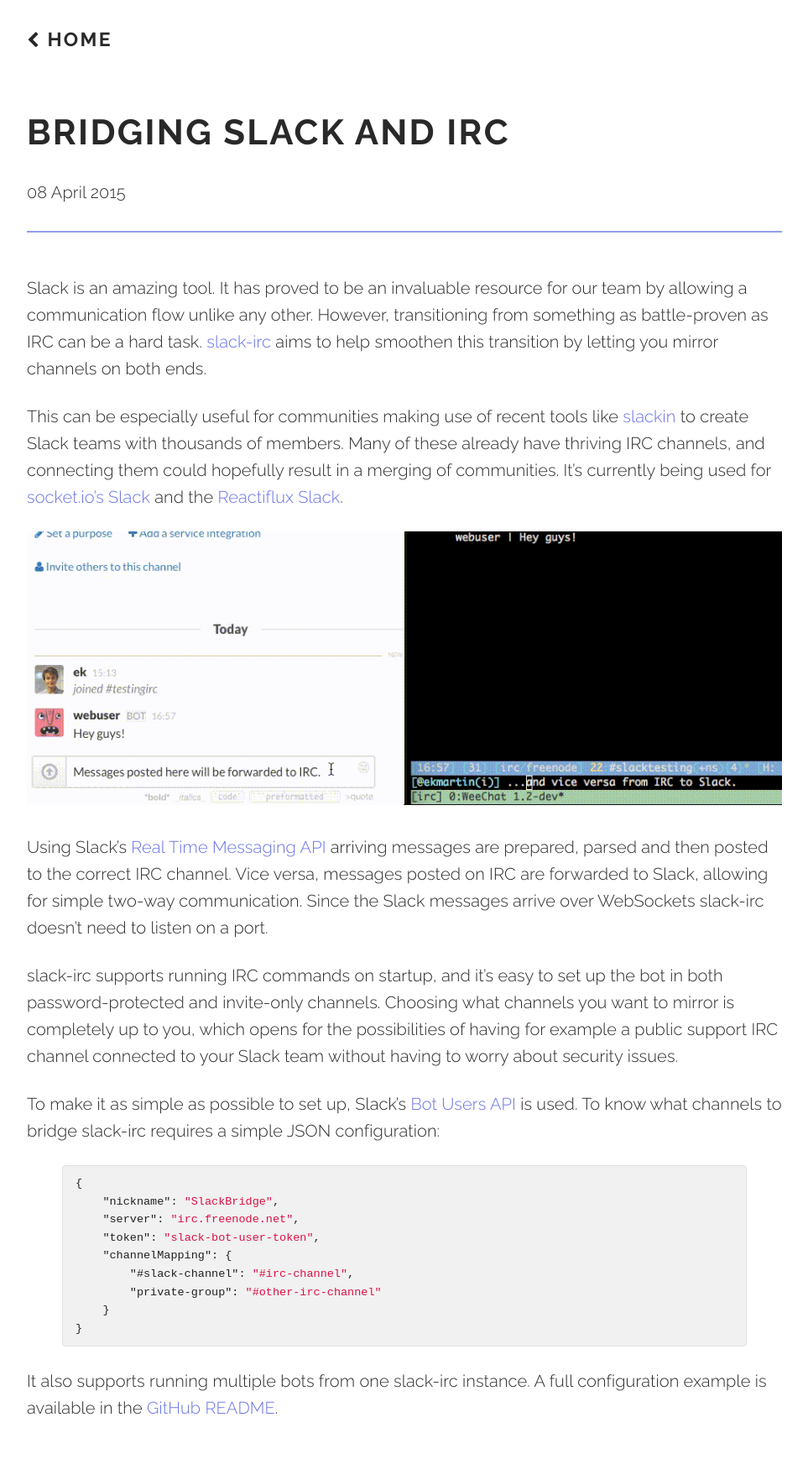
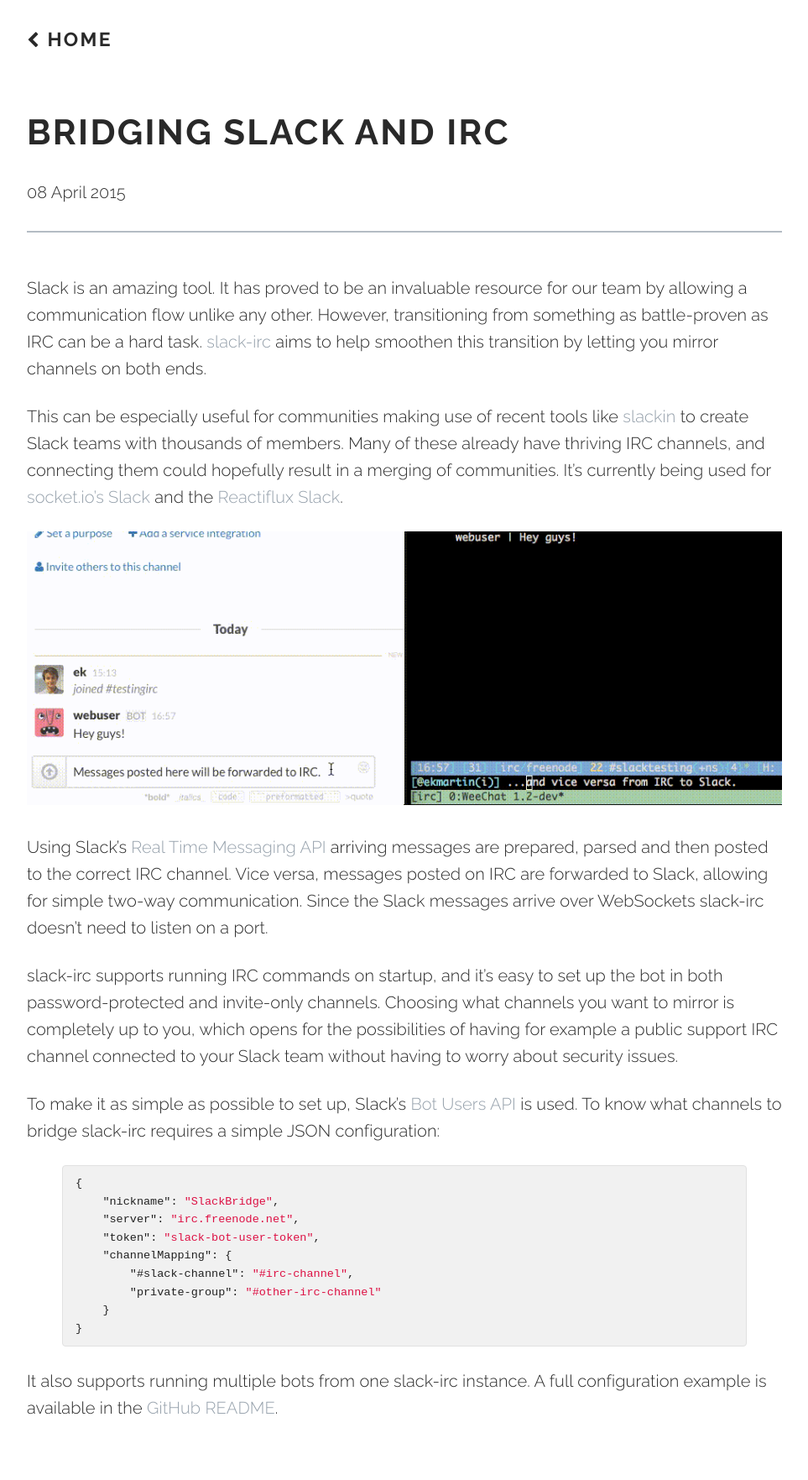
Before and after one commit to ekmartin/ekmartin.github.io, a Jekyll site: the page built from _posts/2015-04-08-slack-irc.md, in a window 1280 px wide. Shown: the whole page at 84% size, without its empty margins (158-1121 px from the left). Built offline with Jekyll 4.4.1, drawn with Linux system fonts in a browser that asks for light colours; nearby versions of some CDN libraries; comment, search, counter and statistics services are not loaded.

```diff
--- a/css/main.sass
+++ b/css/main.sass
@@ -9,7 +9,7 @@
 
 $grey: rgba(0, 0, 0, 0.84)
 $dark-grey: darken($grey, 20%)
-$link: #6772e5
+$link: #95a0ab
 $dark-link: darken($link, 30%)
 
 a
@@ -57,9 +57,9 @@ p.intro
   font-size: 3.5rem
 
 .intro img
-  width: 115px
-  margin: 0 -12px
-  margin-bottom: 2px
+  width: 205px
+  margin: 0px 3px
+  margin-bottom: 6px
   vertical-align: middle
 
 .frontpage-header
```
Also changed, not shown: index.html (+1 -12 lines), images/increase.svg (added), images/stripe.svg (deleted).
